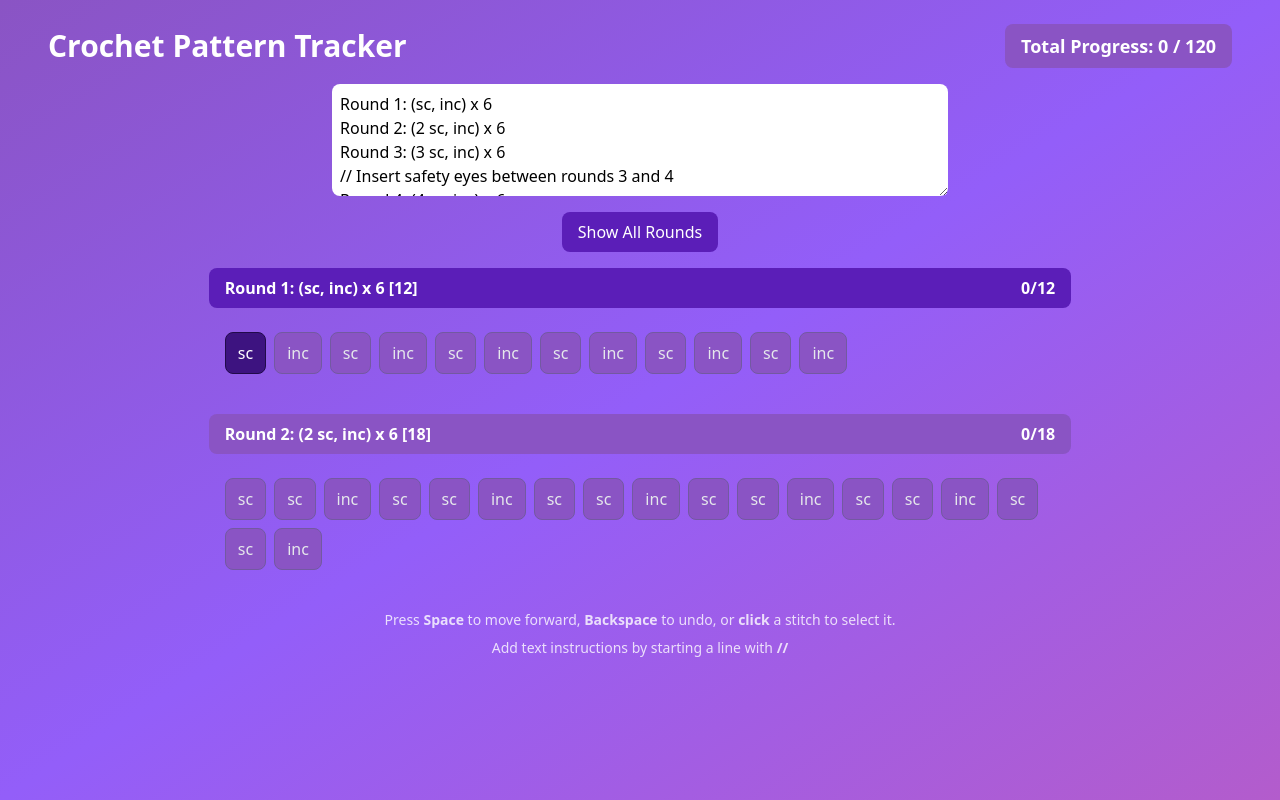
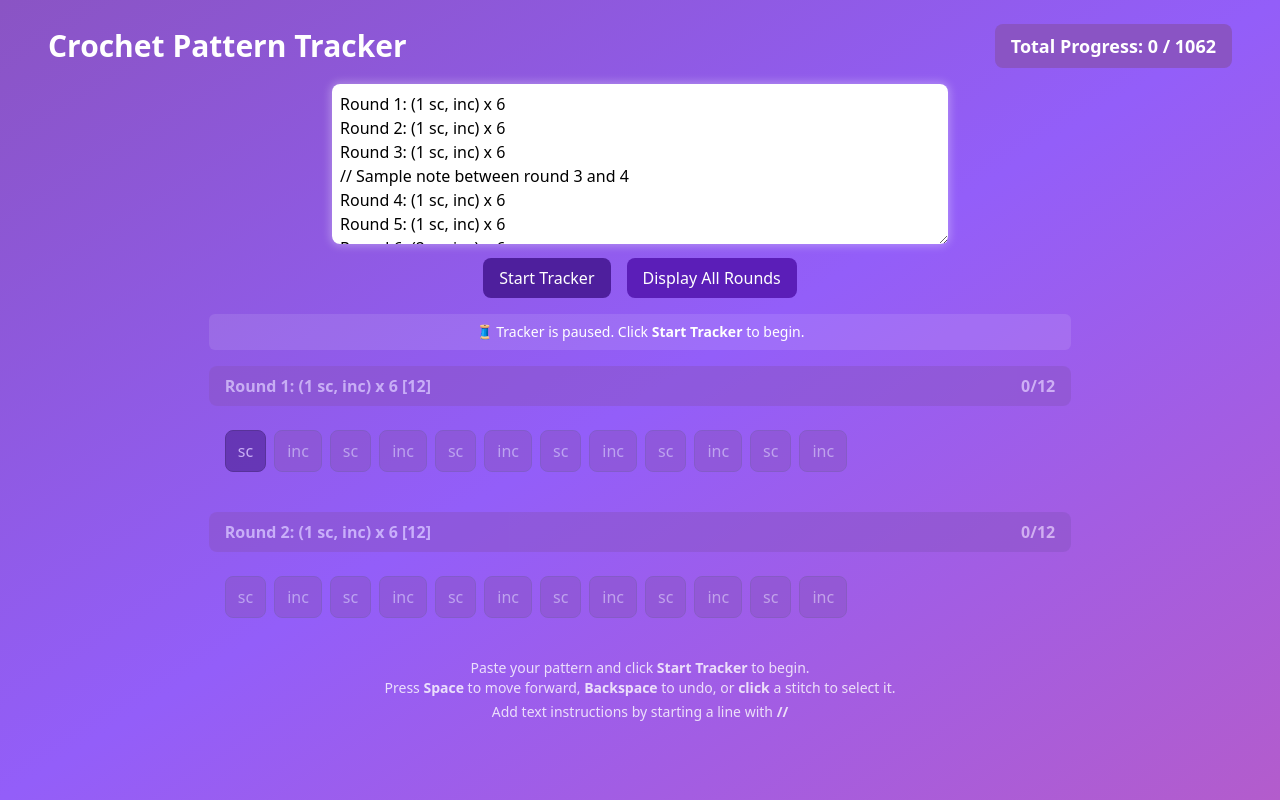
Before and after one commit to smsilo/pattern-tracker, a React (Create React App) app: page / in a window 1280 px wide. Built offline with nearby package versions, Linux system fonts and the light colour scheme.

Commit message:
Fix active note styling and add glow effect to text box

```diff
--- a/src/App.js
+++ b/src/App.js
@@ -1,14 +1,17 @@
 import { useState, useEffect, useCallback } from "react";
 
 const generatePattern = () => {
-  return [
-    "Round 1: (sc, inc) x 6",
-    "Round 2: (2 sc, inc) x 6",
-    "Round 3: (3 sc, inc) x 6",
-    "// Insert safety eyes between rounds 3 and 4",
-    "Round 4: (4 sc, inc) x 6",
-    "Round 5: (5 sc, inc) x 6"
-  ].join("\n");
+  let lines = [];
+  for (let i = 1; i <= 30; i++) {
+    lines.push(`Round ${i}: (${Math.max(1, Math.floor(i / 3))} sc, inc) x 6`);
+    if (i === 3) {
+      lines.push(`// Sample note between round 3 and 4`);
+    }
+    if (i === 10 || i === 20) {
+      lines.push(`// Note between round ${i} and ${i + 1}`);
+    }
+  }
+  return lines.join("\n");
 };
 
 const parsePattern = (pattern) => {
@@ -61,12 +64,10 @@ function App() {
   const [index, setIndex] = useState(0);
   const [stitchIndex, setStitchIndex] = useState(0);
   const [showAll, setShowAll] = useState(false);
+  const [trackingStarted, setTrackingStarted] = useState(false);
 
   useEffect(() => {
-    const parsed = parsePattern(pattern);
-    setSteps(parsed);
-    setIndex(0);
-    setStitchIndex(0);
+    setSteps(parsePattern(pattern));
   }, [pattern]);
 
   const current = steps[index];
@@ -88,9 +89,18 @@ function App() {
       .reduce((sum, step) => sum + step.totalStitches, 0) +
     (!current?.isNote ? Math.min(stitchIndex, current?.stitches.length) : 0);
 
+  const toggleTracking = () => {
+    if (!trackingStarted) {
+      setSteps(parsePattern(pattern));
+      setIndex(0);
+      setStitchIndex(0);
+    }
+    setTrackingStarted((prev) => !prev);
+  };
+
   const handleKeyPress = useCallback(
     (e) => {
-      if (!current) return;
+      if (!trackingStarted || !current) return;
 
       if (e.key === " ") {
         e.preventDefault();
@@ -113,7 +123,7 @@ function App() {
         }
       }
     },
-    [current, index, stitchIndex, steps]
+    [trackingStarted, current, index, stitchIndex, steps]
   );
 
   useEffect(() => {
@@ -122,8 +132,14 @@ function App() {
   }, [handleKeyPress]);
 
   const handleClick = (stepIndex, stitchIdx) => {
+    if (!trackingStarted) return;
     setIndex(stepIndex);
-    setStitchIndex(stitchIdx);
+    setStitchIndex(stitchIdx || 0);
+  };
+
+  const handlePatternChange = (e) => {
+    setPattern(e.target.value);
+    setTrackingStarted(false); // reset tracking if edited
   };
 
   return (
@@ -136,34 +152,64 @@ function App() {
         </h2>
       </div>
 
-      {/* Pattern Input */}
+      {/* Textarea with glow when NOT tracking */}
+      <div className="w-[50%] relative mb-2">
         <textarea
-        className="w-[50%] p-2 mb-4 text-black rounded-lg resize-y"
-        rows="4"
+          className={`w-full p-2 text-black rounded-lg resize-y transition-all duration-300 ${
+            trackingStarted
+              ? "opacity-40 shadow-none"
+              : "opacity-100 shadow-[0_0_8px_2px_rgba(255,255,255,0.3)]"
+          }`}
+          rows="6"
           value={pattern}
-        onChange={(e) => setPattern(e.target.value)}
+          onChange={handlePatternChange}
+          placeholder="Paste or type your pattern here..."
         />
+      </div>
 
+      {/* Buttons */}
+      <div className="flex gap-4 mb-4">
+        <button
+          onClick={toggleTracking}
+          className="bg-[#4e1f9d] px-4 py-2 rounded-lg"
+        >
+          {trackingStarted ? "Pause Tracker" : "Start Tracker"}
+        </button>
         <button
           onClick={() => setShowAll((v) => !v)}
-        className="bg-[#5b1eb8] px-4 py-2 rounded-lg mb-4"
+          className="bg-[#5b1eb8] px-4 py-2 rounded-lg"
         >
-        {showAll ? "Show Focused View" : "Show All Rounds"}
+          {showAll ? "Hide Extra Rounds" : "Display All Rounds"}
         </button>
+      </div>
 
-      {/* Step Display */}
+      {/* Tracker Paused Message */}
+      {!trackingStarted && (
+        <div className="text-sm bg-white bg-opacity-10 text-center text-white py-2 rounded-md mb-4 w-[70%]">
+          🧵 Tracker is paused. Click <strong>Start Tracker</strong> to begin.
+        </div>
+      )}
+
+      {/* Tracker */}
       <div className="w-[70%] space-y-6">
         {displaySteps.map((step, i) => {
           const stepIndex = steps.indexOf(step);
           const isCompleted = stepIndex < index;
           const isCurrent = stepIndex === index;
-          const opacity = isCompleted ? "opacity-50" : "opacity-100";
+
+          const dimmed = !trackingStarted || isCompleted;
+          const opacity = dimmed ? "opacity-50" : "opacity-100";
+          const highlightCurrent = trackingStarted && isCurrent;
+
+          const containerClass = highlightCurrent
+            ? "bg-[#5b1eb8]"
+            : "bg-[#8a54c4]";
 
           if (step.isNote) {
             return (
               <div key={step.id} className="space-y-2">
                 <div
-                  className={`flex justify-between items-center px-4 py-2 rounded-lg ${isCurrent ? "bg-[#5b1eb8]" : "bg-[#8a54c4]"} ${opacity}`}
+                  className={`flex justify-between items-center px-4 py-2 rounded-lg ${containerClass} ${opacity}`}
                 >
                   <h3 className="text-md font-bold flex items-center">
                     <span className="mr-2">📌</span> {step.instruction}
@@ -182,7 +228,7 @@ function App() {
           return (
             <div key={step.id} className="space-y-2">
               <div
-                className={`flex justify-between items-center px-4 py-2 rounded-lg ${isCurrent ? "bg-[#5b1eb8]" : "bg-[#8a54c4]"} ${opacity}`}
+                className={`flex justify-between items-center px-4 py-2 rounded-lg ${containerClass} ${opacity}`}
               >
                 <h3 className="text-md font-bold">
                   Round {step.id}: {step.raw.match(/\(.*?\) x \d+/)?.[0] || step.raw} [{step.totalStitches}]
@@ -216,10 +262,15 @@ function App() {
         })}
       </div>
 
+      {/* Help Text */}
       <p className="mt-6 text-sm opacity-80">
-        Press <strong>Space</strong> to move forward, <strong>Backspace</strong> to undo, or <strong>click</strong> a stitch to select it.
+        Paste your pattern and click <strong>Start Tracker</strong> to begin.
       </p>
-      <p className="mt-2 text-sm opacity-80">
+      <p className="text-sm opacity-80">
+        Press <strong>Space</strong> to move forward, <strong>Backspace</strong> to undo, or{" "}
+        <strong>click</strong> a stitch to select it.
+      </p>
+      <p className="text-sm opacity-80 mt-1">
         Add text instructions by starting a line with <strong>//</strong>
       </p>
     </div>
```
Lines whose indentation alone changed are shown as unchanged.
